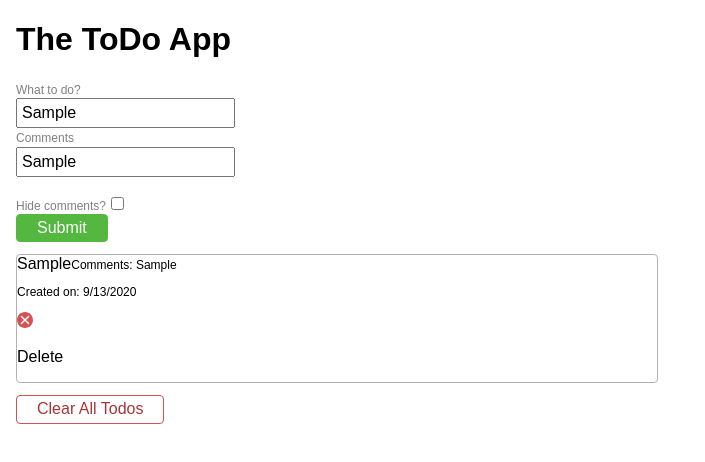
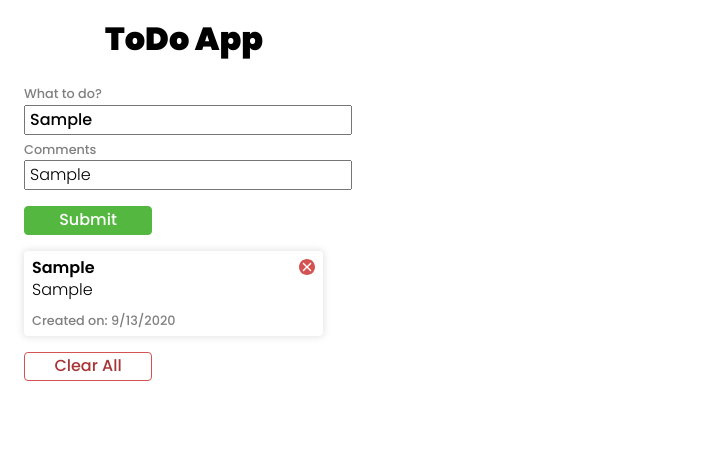
Before and after one commit to TheBerndt/TodoApp, a website: page index.html in a window 1280 px wide. Both pictures are taken after typing "Sample", "Sample" into the empty fields and a click on the input "Submit". Shown: the whole page, without its empty margins (0-705 px from the left). Drawn offline with Linux system fonts and the light colour scheme.

Commit message:
Almost ready

```diff
--- a/css/styles.css
+++ b/css/styles.css
@@ -1,74 +1,120 @@
+
+@import url('https://fonts.googleapis.com/css2?family=Poppins:wght@300;500;600;900&display=swap');
+
 * {
-  font-family: Arial, Helvetica, sans-serif;
+  font-family: 'Poppins', sans-serif;
+  font-size: 16px;
 }
 
 body {
-  margin-left: 16px;
-  margin-right: 16px;
-  max-width: 50%;
+  margin-left: 24px;
+  margin-right: 24px;
 }
 
-ul, li {
-  margin: 0; padding: 0;
+h1 {
+  font-weight: 900;
+  text-align: center;
 }
 
+#todoapp {
+  max-width: 20em;
+  font-weight: 500;
+}
+
+ul,
+li {
+  margin: 0;
+  padding: 0;
+}
 
 .flexparent {
   display: flex;
-  justify-content: left;
   flex-wrap: wrap;
 }
 
 .flexchild {
-  flex: 1;
+  flex: 1 0 1;
 }
 
 ul {
   list-style-position: inside;
   list-style-type: none;
-  margin: 0px;
+  margin-top: 8px;
 }
 
 li {
-  margin-top: 12px;
-  flex: 1 0 100%;
-  border: 1px solid #b3b3b3;
+  background-color: #ffffff;;
   border-radius: 4px 4px 4px 4px;
+  margin-top: 8px;
+  box-shadow: 0em 0em 0.4em 0.1em rgba(128, 128, 128, 0.2);
 }
 
 input {
   padding: 4px;
+  font-size: 1em;
+  flex-basis: 100%;
 }
 
-.add {
+.addbtn {
   color: white;
   border: 1px solid #54b840;
   background-color: #54b840;
   border-radius: 4px 4px 4px 4px;
-  -moz-border-radius: 4px 4px 4px 4px;
-  -webkit-border-radius: 4px 4px 4px 4px;
   padding: 4px 20px 4px 20px;
+  margin-top: 16px;
+  max-width: 8em;
 }
 
-.clear {
+.clearbtn {
   background-color: rgb(255, 255, 255);
   color: rgb(167, 53, 53);
   border: 1px solid #d45252;
   border-radius: 4px;
   padding: 4px 20px 4px 20px;
-  margin-top: 12px;
+  margin-top: 16px;
+  width: 8em;
 }
 
 label {
-  font-size: 12px;
+  font-size: 0.8em;
   color: grey;
+  margin: 0.6em 0em 0.2em 0em;
 }
 
-span {
-  height: 0;
-  font-size: 12px;
+#content-container {
+  display: flex;
+  flex-wrap: wrap;
+  flex-direction: row;
+  padding: 8px;
+}
+
+#content {
+  font-size: 16px;
+  font-weight: 600;
+  margin: 0;
+  flex: 1 0 50%;
+  padding-bottom: 4px;
+}
+
+#comments {
+  font-weight: 300;
+  flex: 1;
+  flex-basis: 100%;
+  padding-bottom: 4px;
+}
+
+#timeStamp {
+  margin: 0;
+  flex-basis: 100%;
+  padding-top: 0.8em;
+  font-size: 0.8em;
+  color: grey;
 }
 
 #deleteicon {
   width: 16px;
+  flex: 1 0 50%;
 }
+
+#deletetext {
+}
--- a/index.html
+++ b/index.html
@@ -23,27 +23,30 @@
     <![endif]-->
 
     <div id="todoapp">
-      <div class="flexp">
-        <h1 class="flexc">The ToDo App</h1>
+      <h1>ToDo App</h1>
 
-        <div class="flexparent">
-        <form id="form" class="flexchild">
-          <label for="title">What to do?</label><br>
-          <input type="text" id="todo" placeholder="Add Something" required><br>
-          <label for="comments">Comments</label><br>
-          <input type="text" id="comments" placeholder="Not mandatory"><br><br>
-          <label for="checkbox">Hide comments?</label>
-          <input type="checkbox" id="hidecomments"><br>
+      <div class="flexparent">
+        <form id="form" class="flexparent">
+          <label for="title">What to do?</label><br />
+          <input
+            type="text"
+            id="todo"
+            placeholder="Add Something"
+            required
+          /><br />
+          <label for="comments">Comments</label><br />
+          <input type="text" id="comments" placeholder="Not mandatory" /><br />
+          <input class="addbtn" type="submit" value="Submit" />
+        </form>
+      </div>
 
-          <input class="add" type="submit" value="Submit">
-        </form>
-        </div>
-
-        <ul id="todolist" class="flexparent">
-
+      <div class="flexparent">
+        <ul id="todolist" class="flexchild">
+          <!-- tähän todo.js luo listaelementtejä -->
         </ul>
-
-        <button class="clear">Clear All Todos</button>
+        <button class="clearbtn">Clear All</button>
+      </div>
+    </div>
 
     <script src="js/todo.js" async defer></script>
   </body>
--- a/js/todo.js
+++ b/js/todo.js
@@ -4,49 +4,56 @@ window.onload = () => {
   //hae muuttujiin tarvittavat html elementit
   let form = document.getElementById("form");
   let todolist = document.getElementById("todolist");
-  let icons = document.getElementsByClassName('deletebutton');
+  let icons = document.getElementsByClassName("deletebutton");
 
   //form submit = funktio joka luo listan todo-elementit ja lisää sen listaan
   form.onsubmit = () => {
     //luo todo-elementin tarvitsemat elementit
     //lista
+    let content_container = document.createElement("div");
+    content_container.id = "content-container"
     let li = document.createElement("li");
+    li.className = "flexchild";
 
-    //delete nappi
-    let delbtn = document.createElement("div")
-    delbtn.className = "deletebutton";
-    let svg = document.createElement('img');
-    svg.id = "deleteicon"
-    svg.src="icons/del.svg"
-    delbtn.appendChild(svg);
-    let icontext = document.createElement("p");
-    icontext.innerHTML = "Delete";
-    delbtn.appendChild(icontext);
+    //todo sisältö
+    let content = document.createElement("p");
+    content.id = "content";
+    content.append(form.todo.value);
 
     //kommentit span
     let comments = document.createElement("span");
-    //todo input sisältö
-    let content = form.todo.value;
-    //comments input sisältö
-    let commentsText = form.comments.value;
+    comments.id = "comments";
+    comments.append(form.comments.value);
+
     //timestamp
     let timeStamp = document.createElement("p");
+    timeStamp.id = "timeStamp";
     let time = new Date();
+    timeStamp.append(`Created on: ${time.toLocaleDateString()}`);
+
+    //delete nappi
+    let delbtn = document.createElement("div");
+    delbtn.className = "deletebutton";
+    let svg = document.createElement("img");
+    svg.id = "deleteicon";
+    svg.src = "icons/del.svg";
+    delbtn.appendChild(svg);
+   /*  let icontext = document.createElement("p");
+    icontext.id = "deletetext";
+    icontext.innerHTML = "Delete";
+    delbtn.appendChild(icontext); */
 
     //lisää listaelementtiin sisältö, kommentit, delete nappi ja timestamppi
-    li.append(content);
-    li.appendChild(comments).append(`Comments: ${commentsText}`);
-    comments
-      .appendChild(timeStamp)
-      .append(`Created on: ${time.toLocaleDateString()}`);
-    //timeStamp.appendChild(del);
-    li.appendChild(delbtn);
-    //lisää listaelementti kilkkeineen listaan
-    //todolist.appendChild(li);
+    content_container.appendChild(content);
+    content_container.appendChild(delbtn);
+    content_container.appendChild(comments);
+    content_container.appendChild(timeStamp)
+    li.appendChild(content_container);
 
     //lisätään listaan, uusin tulee aina ylimmäksi
-    todolist.insertAdjacentElement('afterbegin', li);
+    todolist.insertAdjacentElement("afterbegin", li);
 
+    //lisätään eventhandlerin lisäävä funktio luotavaan todo-listaelementtiin
     deleteTodo();
 
     event.preventDefault();
@@ -55,21 +62,19 @@ window.onload = () => {
   //lisätään jokaiseen deleteikoniin eventti joka poistaa isäntäelementin (li)
   let deleteTodo = () => {
     for (let i of icons) {
-       i.addEventListener('click', () => {
-           i.parentElement.remove();
-           event.stopPropagation();
-       })
+      i.addEventListener("click", () => {
+        i.parentElement.parentElement.remove();
+        event.stopPropagation();
+      });
     }
-   }
-
+  };
 };
 
 //const del = document.querySelector("del");
 
-
 //let comments = document.forms.form.comments;
 
-const clear = document.querySelector(".clear");
+const clear = document.querySelector(".clearbtn");
 
 clear.addEventListener("click", function () {
   todolist.innerHTML = "";
```
